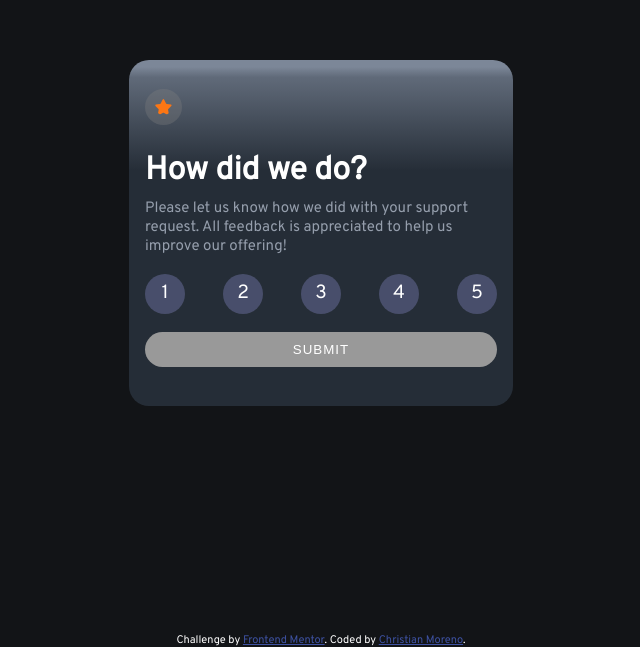
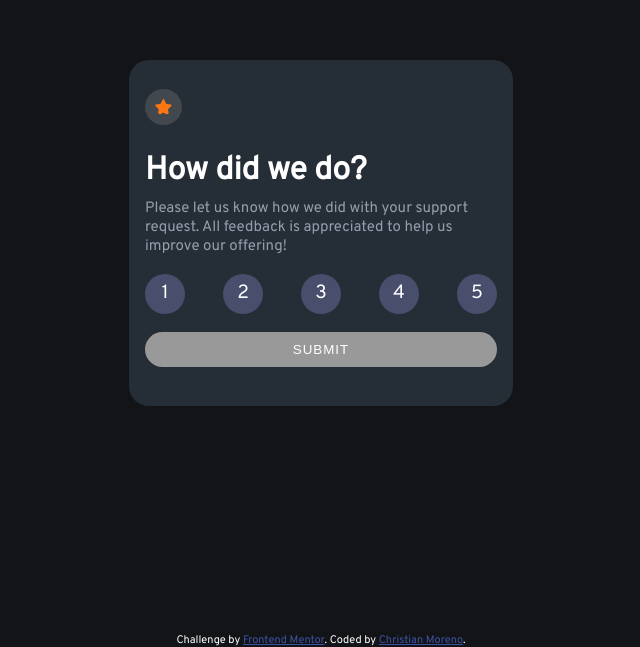
Before and after one commit to lChrisjm/interactive-rating-component, a plain HTML site: page index.html in a window 1280 px wide. Shown: the part 167-814 px from the top of the page, without its empty margins (319-959 px from the left). Drawn offline with Linux system fonts and the light colour scheme.

Commit message:
Removing background gradient

```diff
--- a/styles.css
+++ b/styles.css
@@ -44,10 +44,7 @@ label input {
     width: 22rem;
     padding: 1.8em 1em;
     background: rgb(37,45,55);
-    background: -moz-linear-gradient(0deg, rgba(37,45,55,1) 68%, rgba(96,106,121,1) 95%, rgba(124,135,152,1) 98%);
-    background: -webkit-linear-gradient(0deg, rgba(37,45,55,1) 68%, rgba(96,106,121,1) 95%, rgba(124,135,152,1) 98%);
-    background: linear-gradient(0deg, rgba(37,45,55,1) 68%, rgba(96,106,121,1) 95%, rgba(124,135,152,1) 98%);
-    filter: progid:DXImageTransform.Microsoft.gradient(startColorstr="#252d37",endColorstr="#7c8798",GradientType=1);
+    background-color:  rgba(124,135,152));
     border-radius: 20px;
     min-height: 18rem;
     display: flex;
```
